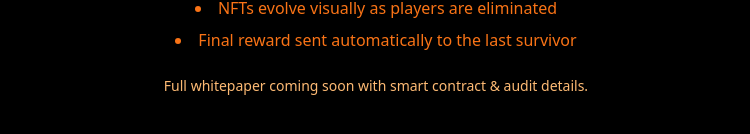
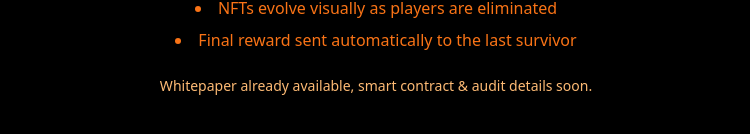
Before and after one commit to SurvivrDev/survivr-no-image, a Next.js app: page / in a window 1280 px wide. Shown: the part 614-748 px from the top of the page, without its empty margins (264-1014 px from the left). Built offline with nearby package versions, Linux system fonts and the light colour scheme.

Commit message:
Update index.js

```diff
--- a/pages/index.js
+++ b/pages/index.js
@@ -37,7 +37,7 @@ export default function Home() {
           <li className="text-center">Final reward sent automatically to the last survivor</li>
         </ul>
         <p className="mt-6 text-orange-300 text-sm">
-          Full whitepaper coming soon with smart contract & audit details.
+          Whitepaper already available, smart contract & audit details soon.
         </p>
       </div>
     </div>
```
